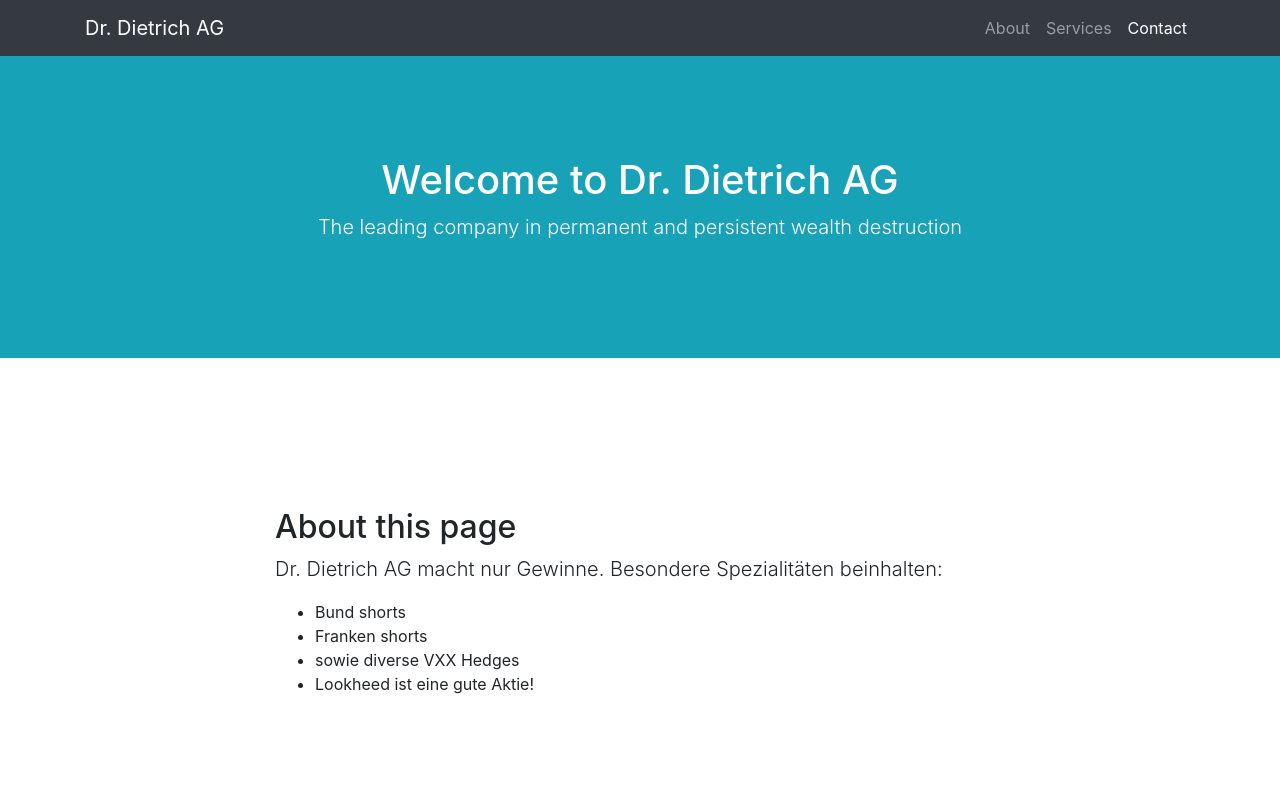
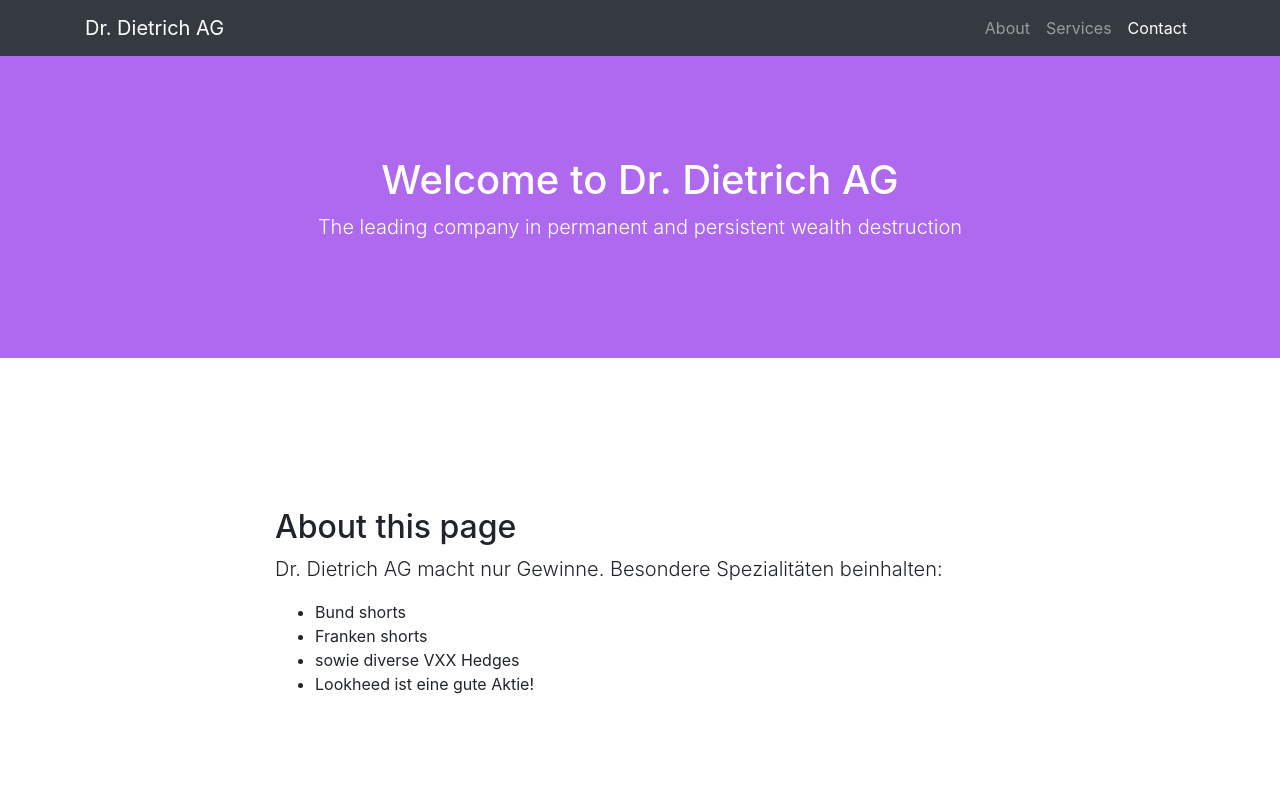
Before and after one commit to felixdietrich/website, a website with bundled scripts: page index x.html in a window 1280 px wide. Shown: the top 800 px of the page. Built offline with nearby package versions, Linux system fonts and the light colour scheme.

Commit message:
Update index x.html

```diff
--- a/index x.html
+++ b/index x.html
@@ -43,7 +43,7 @@
     </div>
   </nav>
 
-  <header class="bg-info text-white">
+  <header class="bg-info text-white" style="background-color: #AF69EF !important;">
     <div class="container text-center">
       <h1>Welcome to Dr. Dietrich AG</h1>
       <p class="lead">The leading company in permanent and persistent wealth destruction</p>
```
